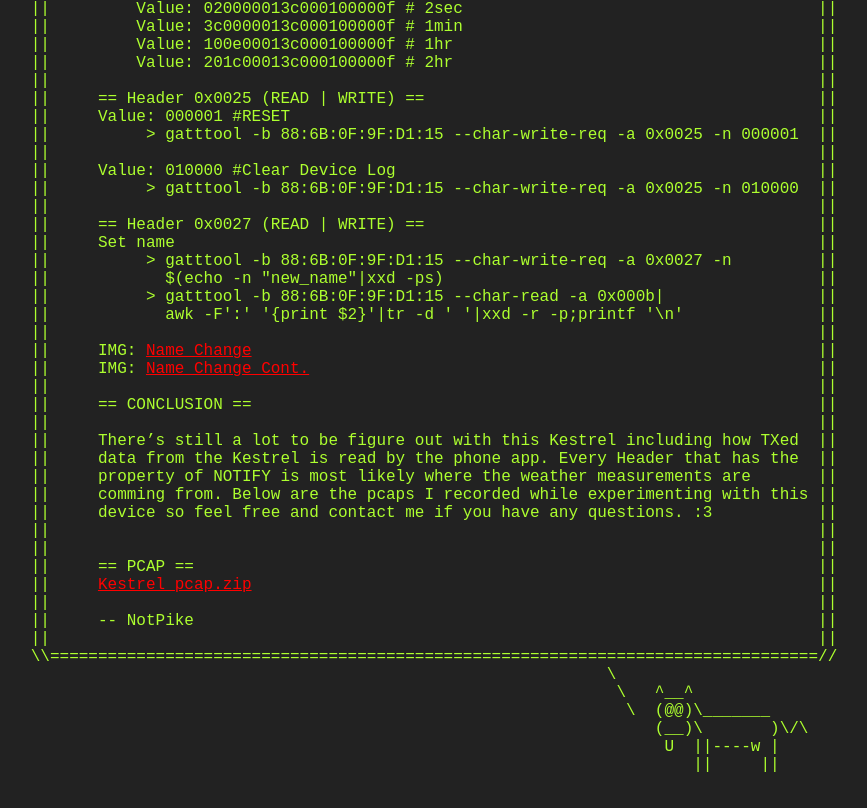
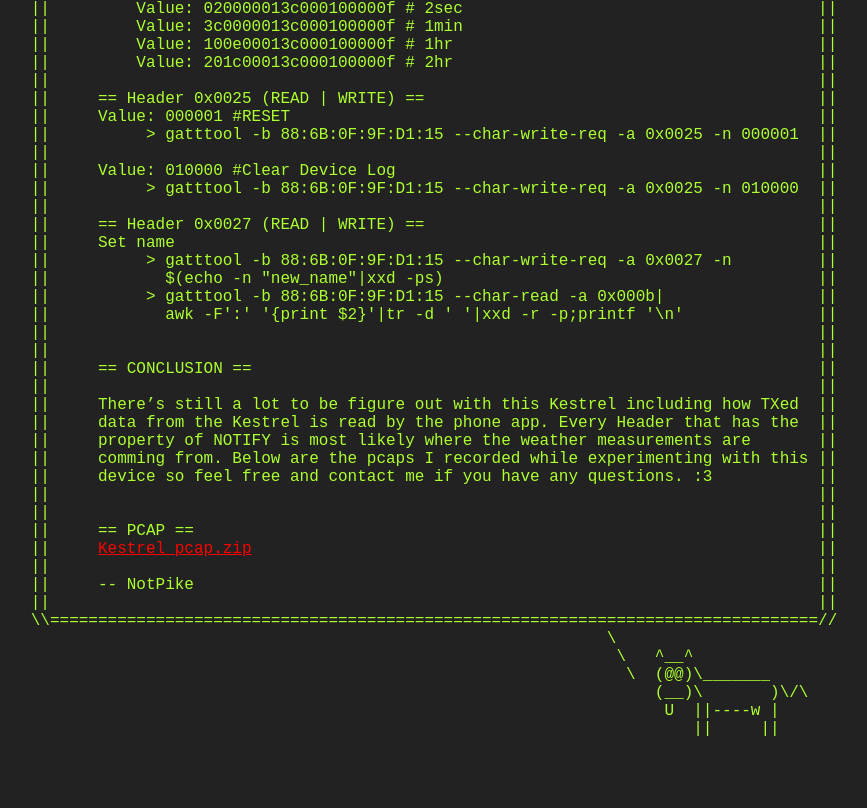
Before and after one commit to notpike/my_website, a website: page public/pages/notes_ble.html in a window 1280 px wide. Shown: the part 4118-4926 px from the top of the page, without its empty margins (206-1073 px from the left). After the commit the page ends 4890 px from the top, so only its background shows below. Drawn offline with Linux system fonts and the light colour scheme.

```diff
--- a/public/pages/notes_ble.html
+++ b/public/pages/notes_ble.html
@@ -264,8 +264,6 @@
 ||          > gatttool -b 88:6B:0F:9F:D1:15 --char-read -a 0x000b|                ||
 ||            awk -F':' '{print $2}'|tr -d ' '|xxd -r -p;printf '\n'              ||
 ||                                                                                ||
-||     IMG: <a href="../img/ble_2.jpg" target="_blank">Name Change</a>                                                           ||
-||     IMG: <a href="../img/ble_3.jpg" target="_blank">Name Change Cont.</a>                                                     ||
 ||                                                                                ||
 ||     == CONCLUSION ==                                                           ||
 ||                                                                                ||
```
Also changed, not shown: public/img/ble_2.jpg (deleted), public/img/ble_3.jpg (deleted).
